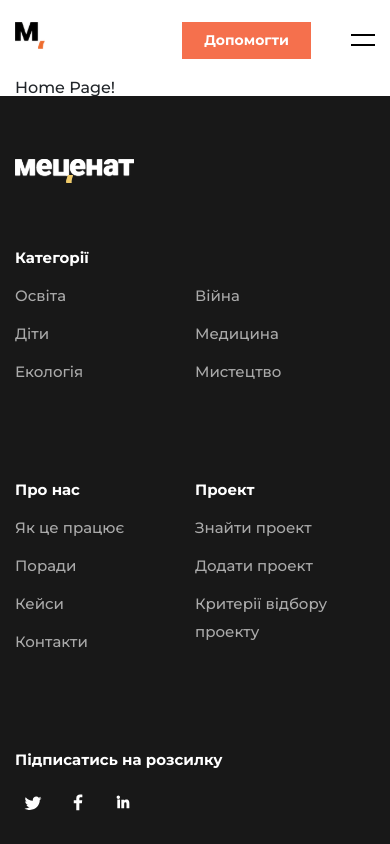
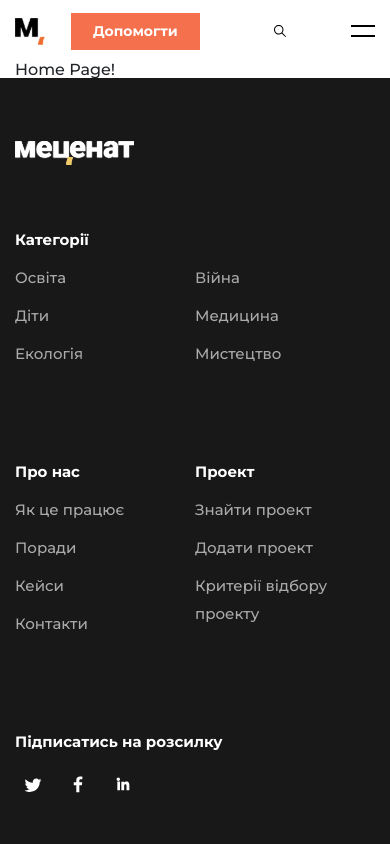
Before and after one commit to MecenatOrg/frontend, a React (Create React App) app: page / in a window 390 px wide. Shown: the top 844 px of the page. Built offline with nearby package versions, Linux system fonts and the light colour scheme.

Commit message:
Refactoring Header Comp/ Add Mobile Menu Comp

```diff
--- a/src/shared/colors.ts
+++ b/src/shared/colors.ts
@@ -5,6 +5,8 @@ enum Colors {
   ORANGE_LIGHT = '#FFE0C6',
   BLUE_DARK = '#515EA0',
   BLUE_LIGHT = '#CBD7F3',
+  BLUE_NAVY = '#2E63B3',
+  BLUE_NAVY_LIGHT = '#3F71BD',
   YELLOW_DARK = '#FFD167',
   YELLOW_LIGHT = '#FFECB8',
   PURPLE_DARK = '#BC96EB',
--- /dev/null
+++ b/src/shared/components/Header/Menu/MenuListItem/component.tsx
@@ -0,0 +1,42 @@
+import React, { useState } from 'react';
+
+import { MenuList, MenuItem } from 'shared/types';
+import { ArrowIcon } from 'shared/icons';
+
+import { ArrowIconWrapper, ListWrapper } from './styles';
+
+type MenuListItem = {
+  list: MenuList;
+};
+
+const MenuListItem: React.FC<MenuListItem> = ({ list }: MenuListItem) => {
+  const [isOpenList, setIsOpenList] = useState(false);
+
+  const onToggleHandler = (): void => {
+    setIsOpenList(!isOpenList);
+  };
+
+  return (
+    <nav>
+      <strong
+        onClick={(): void => {
+          onToggleHandler();
+        }}
+      >
+        {list.heading}
+        <ArrowIconWrapper isOpenList={isOpenList}>
+          <ArrowIcon />
+        </ArrowIconWrapper>
+      </strong>
+      <ListWrapper isOpenList={isOpenList}>
+        {list.list.map((item: MenuItem, i: number) => (
+          <li key={i}>
+            <a href={item.link}>{item.name}</a>
+          </li>
+        ))}
+      </ListWrapper>
+    </nav>
+  );
+};
+
+export default MenuListItem;
--- /dev/null
+++ b/src/shared/components/Header/Menu/MenuListItem/index.ts
@@ -0,0 +1,3 @@
+import MenuListItem from './component';
+
+export default MenuListItem;
--- /dev/null
+++ b/src/shared/components/Header/Menu/MenuListItem/styles.ts
@@ -0,0 +1,23 @@
+import styled from 'styled-components';
+import media from 'shared/media-types';
+
+type StyleProps = {
+  isOpenList: boolean;
+};
+
+export const ArrowIconWrapper = styled.div<StyleProps>`
+  display: none;
+  ${media.tabletMMax} {
+    display: block;
+    svg {
+      transition: all 0.3s;
+      ${({ isOpenList }: StyleProps): string => `transform: rotate(${isOpenList ? '180deg' : '0'})`};
+    }
+  }
+`;
+
+export const ListWrapper = styled.ul<StyleProps>`
+  ${media.tabletMMax} {
+    ${({ isOpenList }: StyleProps): string => `display: ${isOpenList ? 'block' : 'none'}`};
+  }
+`;
--- a/src/shared/components/Header/Menu/component.tsx
+++ b/src/shared/components/Header/Menu/component.tsx
@@ -1,7 +1,8 @@
-import React from 'react';
+import React, { useEffect } from 'react';
 import { Container } from 'react-bootstrap';
 
-import { MenuItem, MenuList } from 'shared/types';
+import MenuListItem from './MenuListItem';
+import { MenuList } from 'shared/types';
 
 import { MenuWrapper, MenuListWrapper } from './styles';
 
@@ -41,21 +42,21 @@ const Menu: React.FC<MenuProps> = ({ isOpenMenu }: MenuProps) => {
     },
   ];
 
+  useEffect(() => {
+    if (isOpenMenu) {
+      document.body.style.overflow = 'hidden';
+      window.scrollTo(0, 0);
+    } else {
+      document.body.style.overflow = 'unset';
+    }
+  }, [isOpenMenu]);
+
   return (
     <MenuWrapper isOpenMenu={isOpenMenu}>
       <Container>
         <MenuListWrapper>
           {MenuLists.map((MenuList: MenuList, index: number) => (
-            <nav key={index}>
-              <strong>{MenuList.heading}</strong>
-              <ul>
-                {MenuList.list.map((item: MenuItem, i: number) => (
-                  <li key={i}>
-                    <a href={item.link}>{item.name}</a>
-                  </li>
-                ))}
-              </ul>
-            </nav>
+            <MenuListItem list={MenuList} key={index} />
           ))}
         </MenuListWrapper>
       </Container>
--- a/src/shared/components/Header/Navigation/component.tsx
+++ b/src/shared/components/Header/Navigation/component.tsx
@@ -23,8 +23,6 @@ const Header: React.FC<NavigationProps> = ({ onToggle, isOpenMenu }: NavigationP
   ];
   return (
     <Navigation>
-      <ul>
-        <li>
       <SearchButton
         onClick={(): void => {
           onToggle('search');
@@ -33,7 +31,7 @@ const Header: React.FC<NavigationProps> = ({ onToggle, isOpenMenu }: NavigationP
         <SearchIcon />
         Пошук
       </SearchButton>
-        </li>
+      <ul>
         {navList.map(item => (
           <li key={item.name}>
             <a href={item.link}>{item.name}</a>
--- a/src/shared/components/Header/Navigation/styles.ts
+++ b/src/shared/components/Header/Navigation/styles.ts
@@ -1,7 +1,5 @@
 import styled from 'styled-components';
-
 import media from 'shared/media-types';
-
 import Colors from 'shared/colors';
 
 type StyleProps = {
@@ -15,9 +13,6 @@ export const Navigation = styled.nav`
   ul {
     display: flex;
     align-items: center;
-    ${media.tabletMMax} {
-      display: none;
-    }
     li {
       display: flex;
       align-items: center;
@@ -29,8 +24,15 @@ export const Navigation = styled.nav`
       color: ${Colors.BLACK};
       text-decoration: none;
     }
-    svg {
-      margin-right: 10px;
+  }
+  ${media.mobileMax} {
+    flex-grow: 1;
+    justify-content: space-between;
+    padding-left: 26px;
+  }
+  ${media.tabletMMax} {
+    ul {
+      display: none;
     }
   }
 `;
@@ -42,6 +44,26 @@ export const SearchButton = styled.button`
   background-color: transparent;
   color: ${Colors.BLACK};
   font-weight: 500;
+  margin-right: 40px;
+  svg {
+    margin-right: 10px;
+  }
+  ${media.mobileMax} {
+    display: flex;
+    align-items: center;
+    justify-content: center;
+    width: 37px;
+    height: 37px;
+    font-size: 0;
+    line-height: 0;
+    margin-right: 0;
+    svg {
+      margin-right: 0;
+    }
+  }
+  ${media.tabletMMax} {
+    order: 2;
+  }
 `;
 
 export const ToggleMenu = styled.button<StyleProps>`
@@ -71,8 +93,17 @@ export const ToggleMenu = styled.button<StyleProps>`
     ${({ isOpenMenu }: StyleProps): string =>
       `bottom: ${isOpenMenu ? '11px' : '6px'}; transform: rotate(${isOpenMenu ? '45deg' : '0'})`};
   }
+  ${media.tabletMMax} {
+    order: 3;
+  }
 `;
 
 export const ButtonWrapper = styled.div`
   margin-right: 40px;
+  ${media.mobileMax} {
+    margin-right: 10px;
+  }
+  ${media.tabletMMax} {
+    order: 1;
+  }
 `;
--- a/src/shared/components/Header/component.tsx
+++ b/src/shared/components/Header/component.tsx
@@ -7,7 +7,7 @@ import Navigation from './Navigation';
 import SearchBar from './SearchBar';
 import Menu from './Menu';
 
-import { HeaderWrapper, LogoWrapper } from './styles';
+import { HeaderWrapper, LogoWrapper, HeaderElementsWrapper } from './styles';
 
 const Header: React.FC = () => {
   const [isOpenSearch, setIsOpenSearch] = useState(false);
@@ -29,14 +29,14 @@ const Header: React.FC = () => {
       <Menu isOpenMenu={isOpenMenu} />
       <Container>
         <Row>
-          <Col xs={5} sm={3}>
-            <LogoWrapper href="#">
-              <LogoBlackIcon mobile={true} />
-              <LogoBlackIcon mobile={false} />
-            </LogoWrapper>
-          </Col>
-          <Col xs={7} sm={9}>
-            <Navigation onToggle={onToggleHandler} isOpenMenu={isOpenMenu} />
+          <Col>
+            <HeaderElementsWrapper>
+              <LogoWrapper href="#">
+                <LogoBlackIcon mobile={true} />
+                <LogoBlackIcon mobile={false} />
+              </LogoWrapper>
+              <Navigation onToggle={onToggleHandler} isOpenMenu={isOpenMenu} />
+            </HeaderElementsWrapper>
           </Col>
         </Row>
       </Container>
--- a/src/shared/components/Header/styles.ts
+++ b/src/shared/components/Header/styles.ts
@@ -1,6 +1,6 @@
 import styled from 'styled-components';
 import media from 'shared/media-types';
-import Color from 'shared/colors';
+import Colors from 'shared/colors';
 
 type StyleProps = {
   isOpenMenu: boolean;
@@ -11,9 +11,15 @@ export const HeaderWrapper = styled.header<StyleProps>`
   display: flex;
   align-items: center;
   height: 80px;
-  ${({ isOpenMenu }: StyleProps): string => `background: ${isOpenMenu ? `${Color.WHITE}` : 'transparent'};`};
+  ${({ isOpenMenu }: StyleProps): string => `background: ${isOpenMenu ? `${Colors.WHITE}` : 'transparent'};`};
   transition: all 0.3s;
   z-index: 2;
+  ${media.mobileMax} {
+    height: 62px;
+  }
+  ${media.tabletMMax} {
+    background: ${Colors.WHITE};
+  }
 `;
 
 export const LogoWrapper = styled.a`
@@ -30,3 +36,9 @@ export const LogoWrapper = styled.a`
     }
   }
 `;
+
+export const HeaderElementsWrapper = styled.div`
+  display: flex;
+  align-items: center;
+  justify-content: space-between;
+`;
--- /dev/null
+++ b/src/shared/icons/Arrow.tsx
@@ -0,0 +1,13 @@
+import React from 'react';
+
+const ArrowIcon: React.FC = () => (
+  <svg width="16" height="9" viewBox="0 0 16 9" fill="none" xmlns="http://www.w3.org/2000/svg">
+    <path
+      d="M1.81124 1L8.14157 5.94524L14.1647 1.00962L15 2.02872L8.16171 7.63365L1 2.03834L1.81124 1Z"
+      fill="white"
+      stroke="white"
+    />
+  </svg>
+);
+
+export default ArrowIcon;
--- a/src/shared/icons/index.ts
+++ b/src/shared/icons/index.ts
@@ -6,5 +6,16 @@ import LogoWhiteIcon from './LogoWhite';
 import LinkedinIcon from './Linkedin';
 import TwitterIcon from './Twitter';
 import FacebookIcon from './Facebook';
+import ArrowIcon from './Arrow';
 
-export { SearchIcon, CloseIcon, LogoBlackIcon, BoxIcon, LogoWhiteIcon, LinkedinIcon, TwitterIcon, FacebookIcon };
+export {
+  SearchIcon,
+  CloseIcon,
+  LogoBlackIcon,
+  BoxIcon,
+  LogoWhiteIcon,
+  LinkedinIcon,
+  TwitterIcon,
+  FacebookIcon,
+  ArrowIcon,
+};
```
Also changed, not shown: src/shared/components/Header/Menu/styles.ts (+51 -2 lines). Lines whose indentation alone changed are shown as unchanged.
